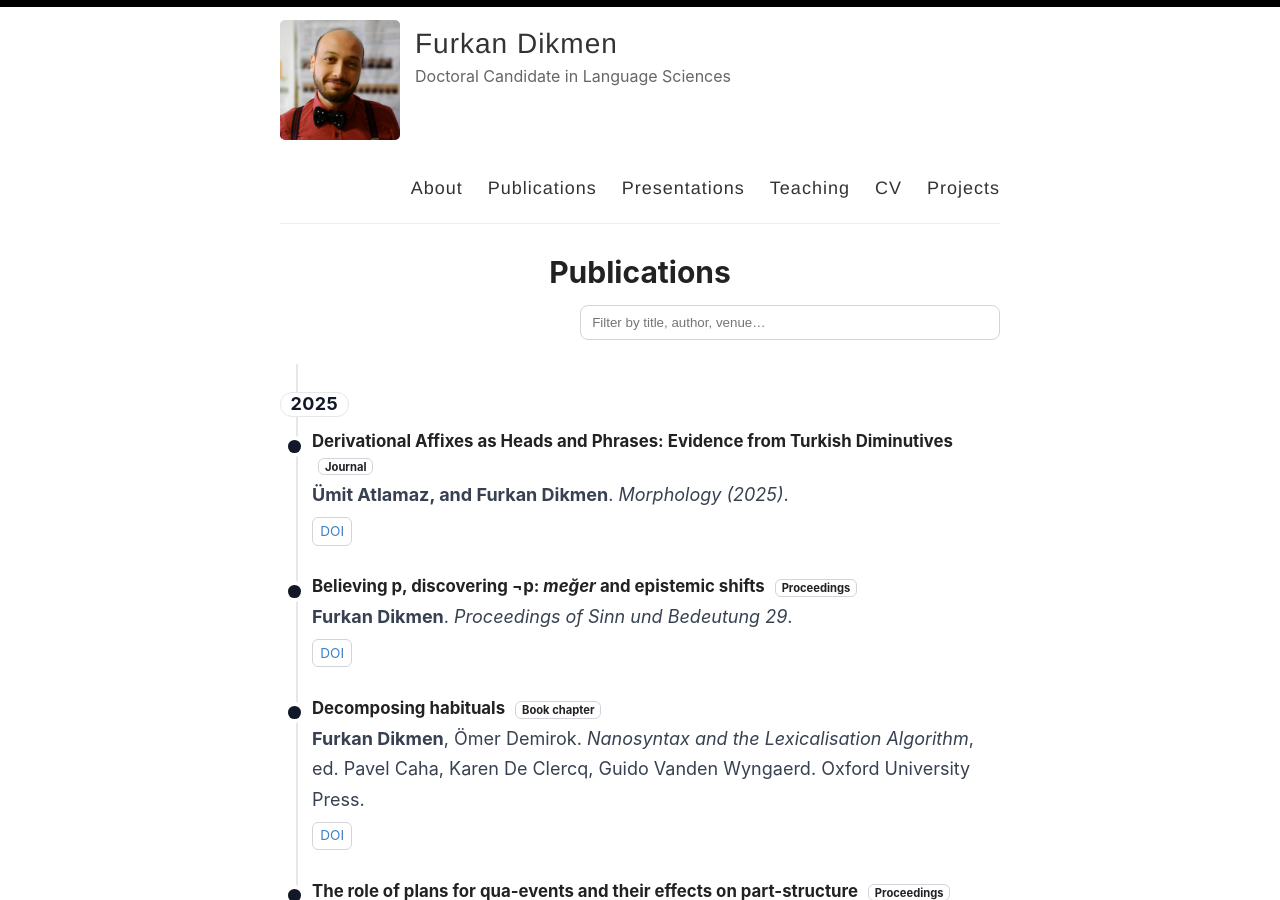
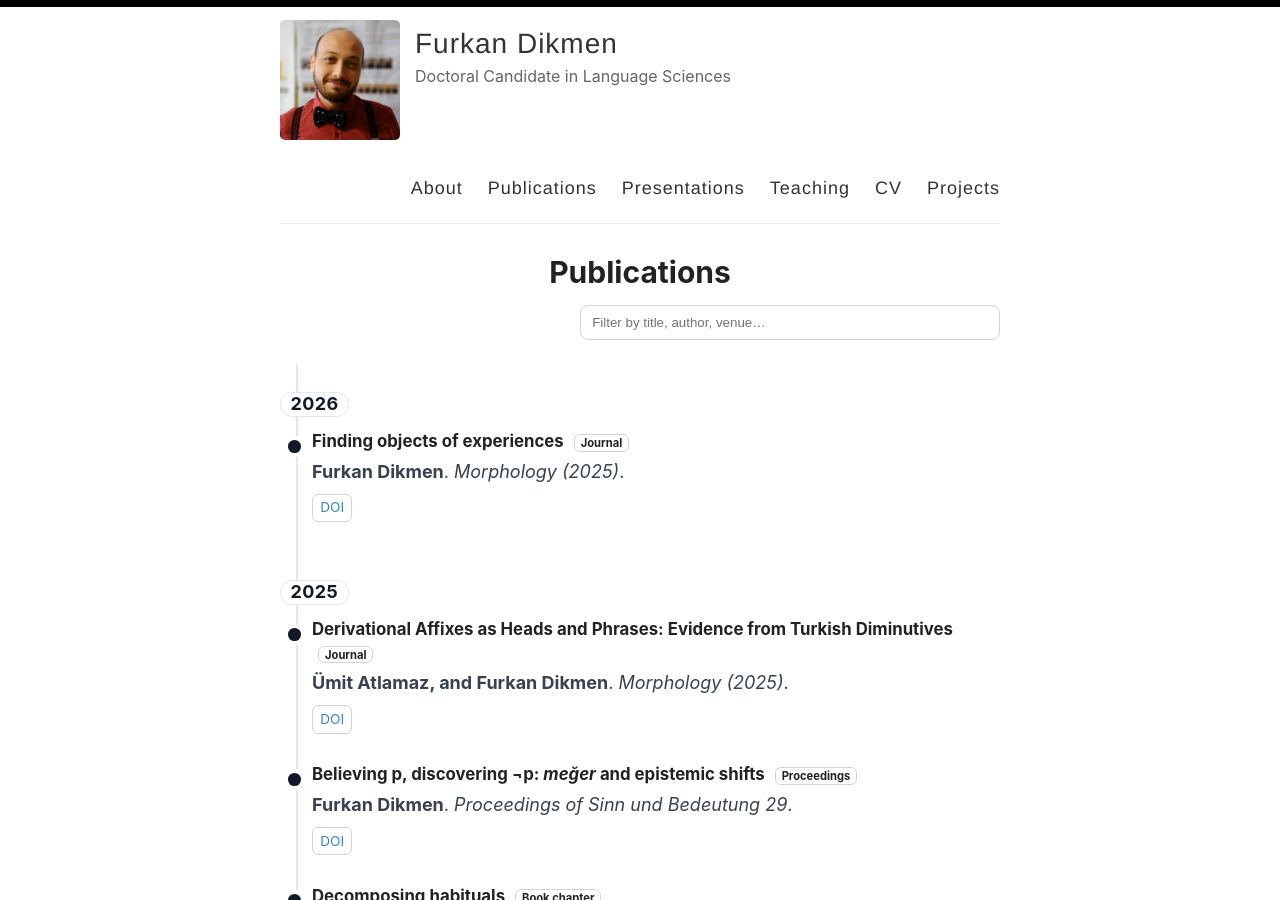
Before and after one commit to furkandikmen/furkandikmen.github.io, a Jekyll site: the page built from _pages/publications.md, in a window 1280 px wide and 900 px high. Built offline with Jekyll 4.4.1, drawn with Linux system fonts in a browser that asks for light colours.

Commit message:
Update publications.md

```diff
--- a/_pages/publications.md
+++ b/_pages/publications.md
@@ -75,6 +75,17 @@
 </div>
 
 <section class="pubs">
+
+ <div class="year">2026</div>
+
+  <article class="pub">
+    <div class="dot" aria-hidden="true"></div>
+    <h3>Finding objects of experiences  <span class="badge">Journal</span></h3>
+    <p class="meta"><strong>Furkan Dikmen</strong>. <em>Morphology (2025)</em>.</p>
+     <p class="links"><a href="https://ling.auf.net/lingbuzz/009737" target="_blank" rel="noopener noreferrer">DOI</a></p>
+  </article>
+
+
   <div class="year">2025</div>
 
   <article class="pub">
```
